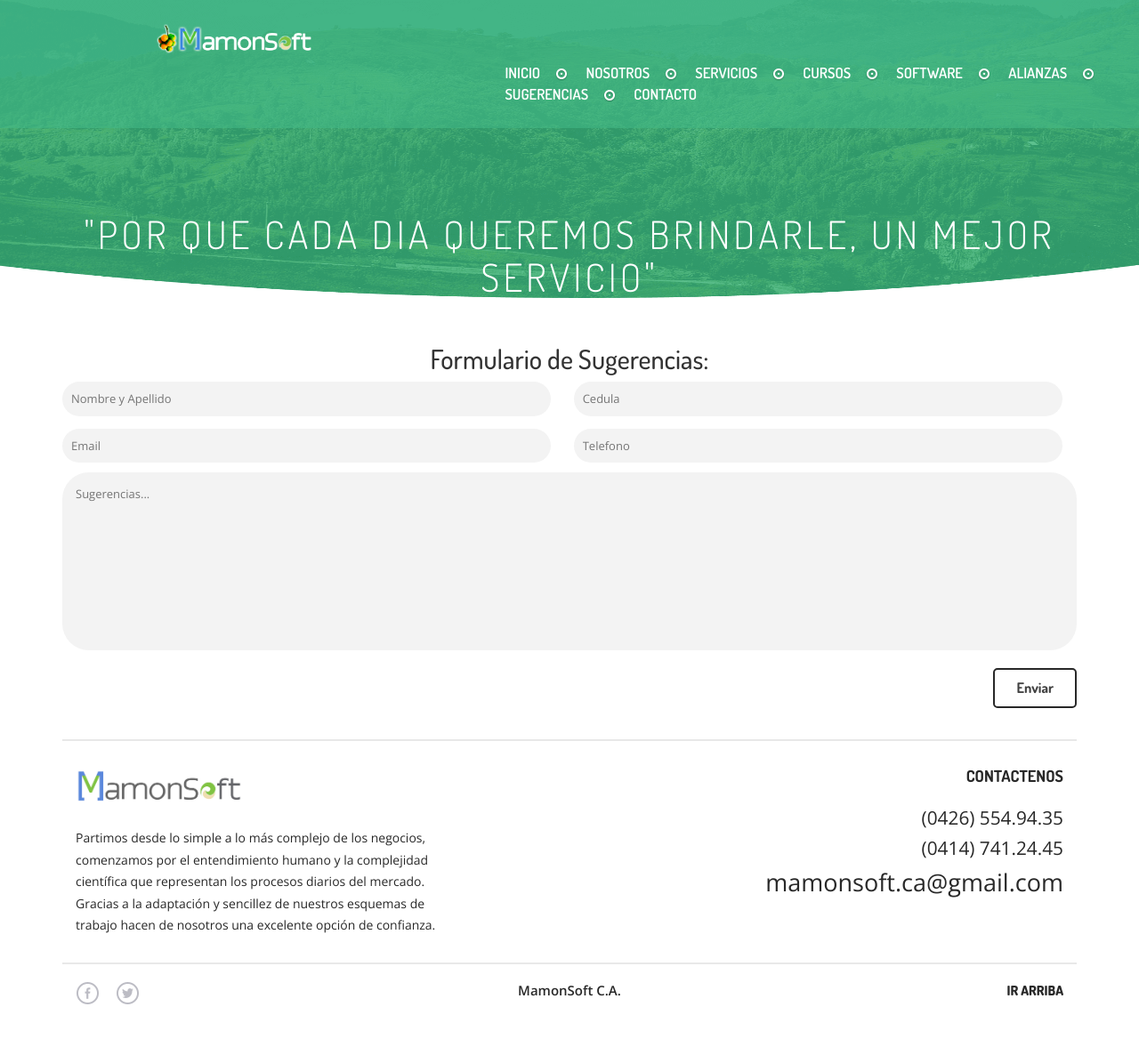
After one commit to AnthonyBreyner/MamonSoft-C.A., a PHP site: page /tcpdf/sugerencias.php in a window 1280 px wide. The commit adds this page. Shown: the whole page at 89% size. Run offline with PHP 8.4, Linux system fonts and the light colour scheme.

Commit message:
Alianzas y sugerencias

```diff
--- a/cabecera.php
+++ b/cabecera.php
@@ -67,6 +67,8 @@ j=d.createElement(s),dl=l!='dataLayer'?'&l='+l:'';j.async=true;j.src=
                 <li><a href="services.php">SERVICIOS</a></li><span><img src="images/clk.png" alt="" /></span>
                 <li><a href="cursos.php">CURSOS</a></li><span><img src="images/clk.png" alt="" /></span>
                 <li><a href="carrers.php">SOFTWARE</a></li><span><img src="images/clk.png" alt="" /></span>
+                <li><a href="alianzas.php">ALIANZAS</a></li><span><img src="images/clk.png" alt="" /></span>
+                <li><a href="sugerencias.php">SUGERENCIAS</a></li><span><img src="images/clk.png" alt="" /></span>
                 <li><a href="contact.php">CONTACTO</a></li>
             </ul>
         </div>
--- /dev/null
+++ b/sugerencias.php
@@ -0,0 +1,59 @@
+<?php include_once("analyticstracking.php") ?>
+<?php
+include('cabecera.php');
+?>
+			<div class="clearfix"></div>
+			</div>
+			<div class="banner-main">
+				<div class="container">
+					<div class="banner-top bnr-top">
+						<h1>"POR QUE CADA DIA QUEREMOS BRINDARLE, UN MEJOR SERVICIO"</h1>
+					</div>
+				</div>
+			</div>
+		</div>
+	<!-- script-for-menu -->
+		 <script>
+				$("span.menu").click(function(){
+					$(" ul.navig").slideToggle("slow" , function(){
+					});
+				});
+		 </script>
+		 <!-- script-for-menu -->
+	<!--end-banner-->
+	<!--start-carrer-->
+		<div class="container">
+			<div class="clearfix"> </div>
+
+					<div class="tb-one">
+						<h3 id="titulo"></h3>
+						<div class="tb-one" id="descripcion"></div>
+					</div>
+					<div class="cajaexterna">
+					<div id="cargando" class="cajacentrada"></div>
+				    </div>
+					<div class="tb-one">
+					    <br>
+						<center><h2>Formulario de Sugerencias:</h2></center>
+							<div class="tb-two">
+								<input type="text" id="nombres" name="nombres" placeholder="Nombre y Apellido"/>
+						<input type="text" id="cedula" name="cedula" placeholder="Cedula"  />
+						<input type="text" id="correo" name="correo" placeholder="Email"  />
+				        <input type="text" id="telefono" name="telefono" placeholder="Telefono" />
+						<textarea placeholder="Sugerencias..." class="textarea" id="observacion" style="height: 25%"></textarea>
+
+									<div class="t-btn">
+										<form onsubmit="return guardar();" action="#">
+											<div class="tb-one">
+											<input type="submit" value="Enviar">
+								    	    </div>
+								    	</form>
+
+								 </div>
+						    </div>
+					</div>
+				</div>
+			</div>
+<?php
+include('pie.php');
+?>
```
Also changed, not shown: alianzas.php (added, +155 -0 lines), index.php (+2 -10 lines), images/alcaldia.png (added), images/grupo.png (added), images/ss.png (added).
